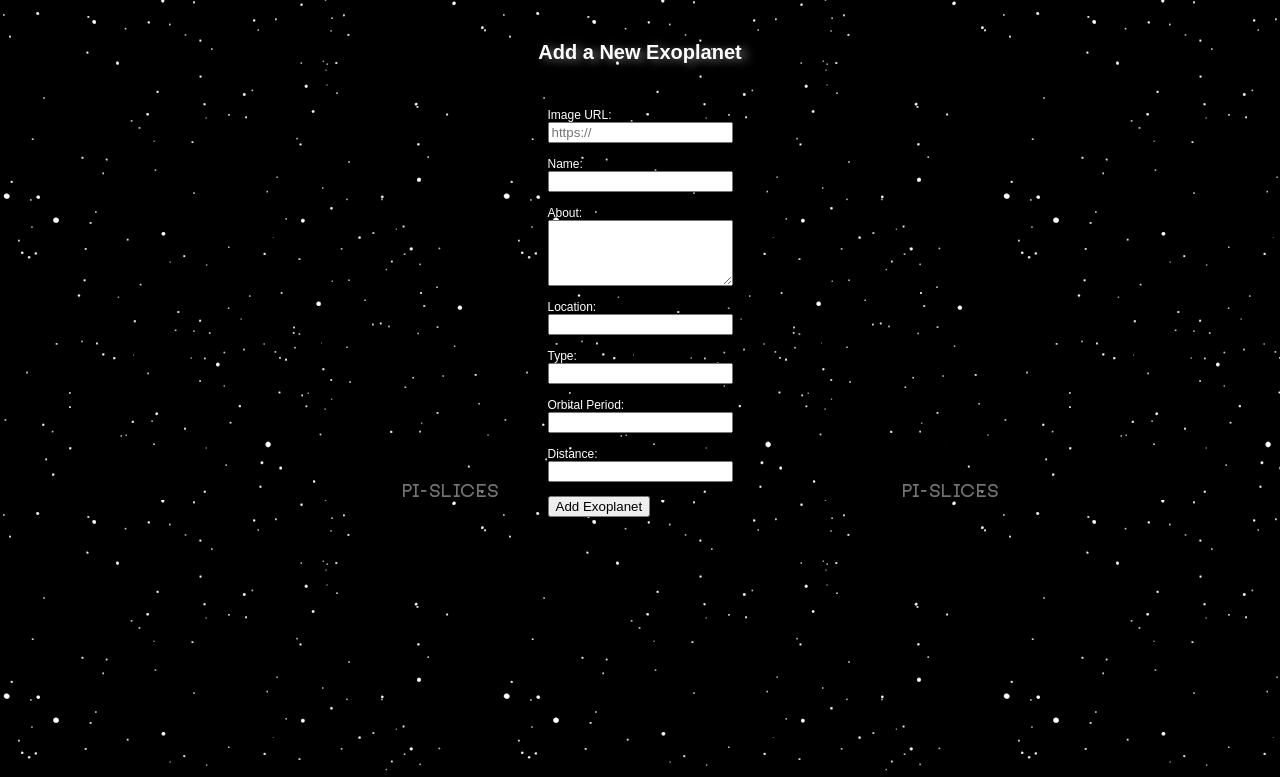
After one commit to FE-Emy/collection-app, a PHP site: page /add_item.php in a window 1280 px wide. The commit adds this page. Shown: the top 777 px of the page. Run offline with PHP 8.4, Linux system fonts and the light colour scheme; data comes from the database, SQL or seed files in the repository.

Commit message:
story2 done

```diff
--- /dev/null
+++ b/add_item.php
@@ -0,0 +1,73 @@
+<?php
+require_once 'db.php';
+if ($_SERVER['REQUEST_METHOD'] === 'POST') {
+    $image_url = $_POST['image_url'];
+    $name = $_POST['name'];
+    $fact = $_POST['fact'];
+    $location = $_POST['location'];
+    $type = $_POST['type'];
+    $orbital_period = $_POST['orbital_period'];
+    $distance = $_POST['distance'];
+    try {
+        $stmt = $db->prepare("
+        INSERT INTO exoplanets (name, image_url, location, type, orbital_period, distance, fact)
+        VALUES (:name, :image_url, :location, :type, :orbital_period, :distance, :fact)");
+        $stmt->bindParam(':name', $name);
+        $stmt->bindParam(':image_url', $image_url);
+        $stmt->bindParam(':location', $location);
+        $stmt->bindParam(':type', $type);
+        $stmt->bindParam(':orbital_period', $orbital_period);
+        $stmt->bindParam(':distance', $distance);
+        $stmt->bindParam(':fact', $fact);
+        $stmt->execute();
+        echo "Exoplanet added successfully!";
+    } catch (PDOException $exception) {
+        echo 'Error: ' . $exception->getMessage();
+    }
+}
+?>
+<!DOCTYPE html>
+<html>
+<head>
+    <meta charset="UTF-8">
+    <meta name="viewport" content="width=device-width, initial-scale=1.0, minimum-scale=1">
+    <title>Add Exoplanet</title>
+    <link rel="stylesheet" href="style.css">
+</head>
+<body class="addItemBody">
+<div class="header">
+    <h1 class="formHeader">Add a New Exoplanet</h1>
+</div>
+<div class="formContainer">
+    <form method="post">
+        <div>
+            <label for="imageUrl">Image URL:</label>
+            <input type="url" id="imageUrl" name="image_url" placeholder="https://" required><br>
+        </div>
+        <div>
+            <label for="name">Name:</label>
+            <input type="text" id="name" name="name" required><br>
+        </div>
+        <div>
+            <label for="fact">About:</label>
+            <textarea type="text" id="fact" rows="4" cols="20" name="fact"></textarea><br>
+        </div>
+        <div>
+            <label for="location">Location:</label>
+            <input type="text" id="location" name="location" required><br>
+        </div>
+        <div>
+            <label for="type">Type:</label>
+            <input type="text" id="type" name="type" required><br>
+        </div>
+        <div>
+            <label for="orbitalPeriod">Orbital Period:</label>
+            <input type="text" id="orbitalPeriod" name="orbital period" required><br>
+        </div>
+        <div>
+            <label for="distance">Distance:</label>
+            <input type="text" id="distance" name="distance" required><br>
+        </div>
+        <button type="submit" name="submit">Add Exoplanet</button>
+</body>
+</html>
--- /dev/null
+++ b/db.php
@@ -0,0 +1,8 @@
+<?php
+$db = new PDO('mysql:host=db; dbname=collector', 'root', 'password');
+$db->setAttribute(PDO::ATTR_ERRMODE, PDO::ERRMODE_EXCEPTION);
+$db->setAttribute(PDO::ATTR_DEFAULT_FETCH_MODE, PDO::FETCH_ASSOC);
+$query = $db->prepare('SELECT * FROM `exoplanets`');
+$query->execute();
+$exoPlanets = $query->fetchAll();
+?>
--- a/style.css
+++ b/style.css
@@ -10,9 +10,22 @@ body {
     align-items: center;
     padding: 20px;
 }
+img {
+    top:-50px;
+    left:-35px;
+    display:block;
+    z-index:999;
+    cursor: pointer;
+    -webkit-transition-property: all;
+    -webkit-transition-duration: 0.5s;
+    -webkit-transition-timing-function: ease;
+}
+img:hover {
+    transform: scale(0.8);
+}
 .header {
     text-align: center;
-    font-size: 20px;
+    font-size: 18px;
     text-shadow: 5px 2px 10px rgba(255,255,255,0.49);
     padding-bottom: 30px;
 }
@@ -36,11 +49,15 @@ body {
 }
 .itemCard h2 {
     margin: 10px ;
+    font-size: 15px;
 }
 .itemCard p {
     margin: 8px ;
     border-bottom: 1px groove #E7E7E7;
     border-radius: 0px 0px 0px 29px;
+}
+.addItemBody {
+    background-image: url("back.gif");
 }
 .addItemButton {
     width: 30%;
@@ -51,7 +68,21 @@ body {
     font-size: 10px;
     cursor: pointer;
     background-color: #007bff;
-    color: white;
+    -webkit-transition-property: all;
+    -webkit-transition-duration: 0.5s;
+    -webkit-transition-timing-function: ease;
+}
+.addItemButton:hover {
+    transform: scale(0.8);
+    background-color: lightgray;
+}
+.formContainer div {
+    display: flex;
+    flex-direction: column;
+    font-size: 12px;
+}
+.formHeader {
+    font-size: 20px;
 }
 @media (max-width: 768px) {
     .header {
```
Also changed, not shown: index.php (+3 -8 lines), back.gif (added).
